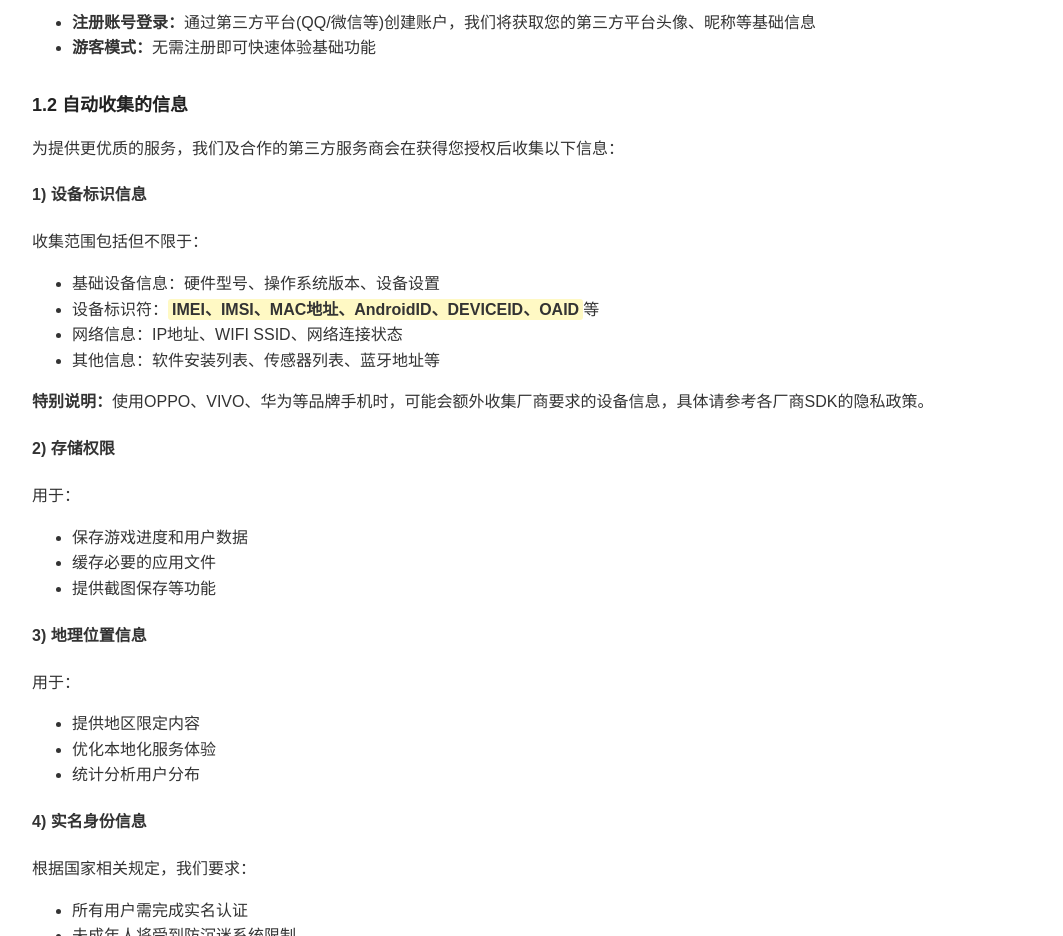
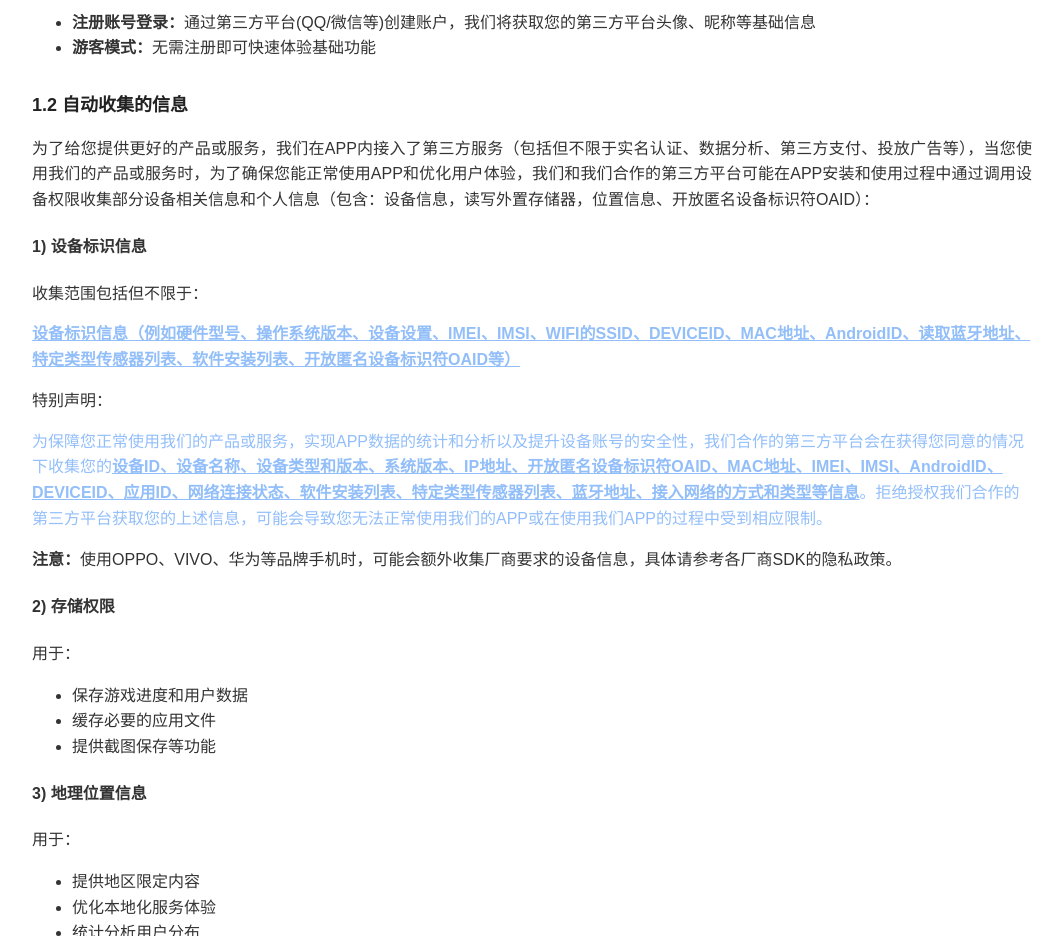
Before and after one commit to KingSun5/mdrh_private, a plain HTML site: page index.html in a window 1280 px wide. Shown: the part 820-1756 px from the top of the page, without its empty margins (108-1171 px from the left). Drawn offline with Linux system fonts and the light colour scheme.

Commit message:
更新隐私

```diff
--- a/index.html
+++ b/index.html
@@ -124,18 +124,22 @@
     </ul>
 
     <h3>1.2 自动收集的信息</h3>
-    <p>为提供更优质的服务，我们及合作的第三方服务商会在获得您授权后收集以下信息：</p>
+    <p> 为了给您提供更好的产品或服务，我们在APP内接入了第三方服务（包括但不限于实名认证、数据分析、第三方支付、投放广告等），当您使用我们的产品或服务时，为了确保您能正常使用APP和优化用户体验，我们和我们合作的第三方平台可能在APP安装和使用过程中通过调用设备权限收集部分设备相关信息和个人信息（包含：设备信息，读写外置存储器，位置信息、开放匿名设备标识符OAID）：</p>
 
     <h4 class="underline">1) 设备标识信息</h4>
     <p>收集范围包括但不限于：</p>
-    <ul>
-        <li>基础设备信息：硬件型号、操作系统版本、设备设置</li>
-        <li>设备标识符：<span style="background-color: #FFF9C4; padding: 2px 4px; border-radius: 3px;"><strong>IMEI、IMSI、MAC地址、AndroidID、DEVICEID、OAID</strong></span>等</li>
-        <li>网络信息：IP地址、WIFI SSID、网络连接状态</li>
-        <li>其他信息：软件安装列表、传感器列表、蓝牙地址等</li>
-    </ul>
+    <div style="color: rgb(146, 190, 250);text-decoration: underline;color:#92BEF9;font-weight: bold;">
+        设备标识信息（例如硬件型号、操作系统版本、设备设置、IMEI、IMSI、WIFI的SSID、DEVICEID、MAC地址、AndroidID、读取蓝牙地址、特定类型传感器列表、软件安装列表、开放匿名设备标识符OAID等）
+    </div>
+
+    <p>特别声明：</p>
+    <div style="color: rgb(146, 190, 250);">
+        为保障您正常使用我们的产品或服务，实现APP数据的统计和分析以及提升设备账号的安全性，我们合作的第三方平台会在获得您同意的情况下收集您的<u style="text-decoration: underline;color:#92BEF9;font-weight: bold;">设备ID、设备名称、设备类型和版本、系统版本、IP地址、开放匿名设备标识符OAID、MAC地址、IMEI、IMSI、AndroidID、DEVICEID、应用ID、网络连接状态、软件安装列表、特定类型传感器列表、蓝牙地址、接入网络的方式和类型等信息</u>。拒绝授权我们合作的第三方平台获取您的上述信息，可能会导致您无法正常使用我们的APP或在使用我们APP的过程中受到相应限制。
+    </div>
+
+
     <div class="note">
-        <p><strong>特别说明：</strong>使用OPPO、VIVO、华为等品牌手机时，可能会额外收集厂商要求的设备信息，具体请参考各厂商SDK的隐私政策。</p>
+        <p><strong>注意：</strong>使用OPPO、VIVO、华为等品牌手机时，可能会额外收集厂商要求的设备信息，具体请参考各厂商SDK的隐私政策。</p>
     </div>
 
     <h4 class="underline">2) 存储权限</h4>
```
